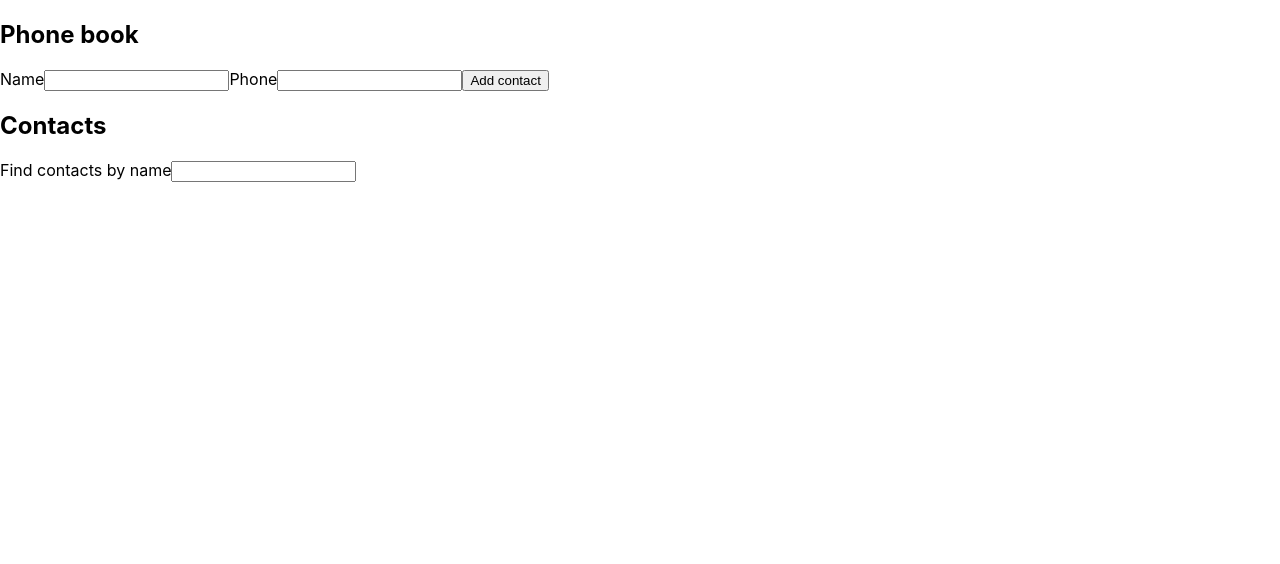
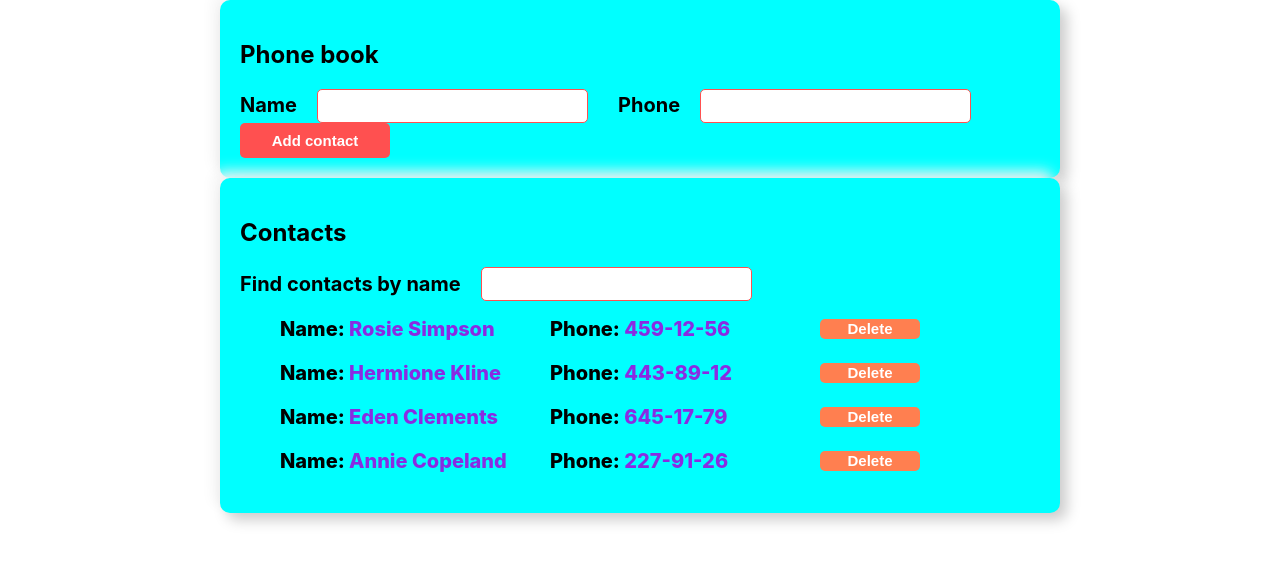
Before and after one commit to RoRomario360/goit-react-hw-02-phonebook, a React (Create React App) app: page / in a window 1280 px wide. Shown: the top 564 px of the page. Built offline with nearby package versions, Linux system fonts and the light colour scheme.

Commit message:
style-finish

```diff
--- a/src/components/App.jsx
+++ b/src/components/App.jsx
@@ -6,7 +6,12 @@ import Filter from './Filter/Filter';
 
 export class App extends Component {
   state = {
-    contacts: [],
+    contacts: [
+      { id: 'id-1', name: 'Rosie Simpson', number: '459-12-56' },
+      { id: 'id-2', name: 'Hermione Kline', number: '443-89-12' },
+      { id: 'id-3', name: 'Eden Clements', number: '645-17-79' },
+      { id: 'id-4', name: 'Annie Copeland', number: '227-91-26' },
+    ],
     filter: '',
     name: '',
     number: '',
--- a/src/components/ContactForm/ContactForm.jsx
+++ b/src/components/ContactForm/ContactForm.jsx
@@ -1,5 +1,6 @@
 import { nanoid } from 'nanoid';
 import { Component } from 'react';
+import s from './ContactForm.module.css';
 
 export class Form extends Component {
   state = {
@@ -22,9 +23,10 @@ export class Form extends Component {
     const { name, number } = this.state;
     return (
       <form onSubmit={this.onSubmit}>
-        <label>
+        <label className={s.form__label}>
           Name
           <input
+            className={s.input}
             type="text"
             name="name"
             pattern="^[a-zA-Zа-яА-Я]+(([' -][a-zA-Zа-яА-Я ])?[a-zA-Zа-яА-Я]*)*$"
@@ -34,9 +36,10 @@ export class Form extends Component {
             onChange={this.handleChange}
           />
         </label>
-        <label>
+        <label className={s.form__label}>
           Phone
           <input
+            className={s.input}
             type="tel"
             name="number"
             pattern="\+?\d{1,4}?[-.\s]?\(?\d{1,3}?\)?[-.\s]?\d{1,4}[-.\s]?\d{1,4}[-.\s]?\d{1,9}"
@@ -46,7 +49,9 @@ export class Form extends Component {
             onChange={this.handleChange}
           />
         </label>
-        <button type="submit">Add contact</button>
+        <button className={s.contact__btn} type="submit">
+          Add contact
+        </button>
       </form>
     );
   }
--- /dev/null
+++ b/src/components/ContactForm/ContactForm.module.css
@@ -0,0 +1,26 @@
+.form__label {
+  font-size: 20px;
+  font-weight: bold;
+  margin-right: 30px;
+}
+.contact__btn {
+  width: 150px;
+  height: 35px;
+  padding: 5px 10px;
+  border-radius: 5px;
+  border: none;
+  font-size: 15px;
+  font-weight: 600;
+  background-color: rgb(255, 80, 80);
+  color: white;
+}
+.contact__btn:hover {
+  background-color: rgb(136, 23, 23);
+}
+.input {
+  font-size: 20px;
+  border-radius: 5px;
+  height: 30px;
+  margin-left: 20px;
+  border: 1px solid rgb(255, 80, 80);
+}
--- a/src/components/ContactList/ContactList.jsx
+++ b/src/components/ContactList/ContactList.jsx
@@ -1,13 +1,22 @@
+import s from './ContactList.module.css';
 export default function ContactList({ contactList, onDelete }) {
   return (
     <ul>
       {contactList.map(({ id, name, number }) => {
         return (
-          <li key={id}>
-            <p>Name: {name}</p>
-            <p>Phone: {number}</p>
+          <li className={s.contact__item} key={id}>
+            <p className={s.contact__text}>
+              Name: <span className={s.contact__num}>{name}</span>
+            </p>
+            <p className={s.contact__text}>
+              Phone: <span className={s.contact__num}>{number}</span>
+            </p>
 
-            <button type="button" onClick={() => onDelete(id)}>
+            <button
+              className={s.contact__btn}
+              type="button"
+              onClick={() => onDelete(id)}
+            >
               Delete
             </button>
           </li>
--- /dev/null
+++ b/src/components/ContactList/ContactList.module.css
@@ -0,0 +1,30 @@
+.contact__item {
+  list-style: none;
+  display: flex;
+  align-items: center;
+  margin-bottom: 20px;
+}
+
+.contact__text {
+  width: 250px;
+  margin: 0;
+  margin-right: 20px;
+  font-size: 20px;
+  font-weight: 800;
+}
+.contact__num {
+  color: blueviolet;
+}
+.contact__btn {
+  width: 100px;
+  height: 20px;
+  border-radius: 5px;
+  border: none;
+  font-size: 15px;
+  font-weight: 600;
+  background-color: coral;
+  color: white;
+}
+.contact__btn:hover {
+  background-color: chocolate;
+}
--- a/src/components/Container/Container.jsx
+++ b/src/components/Container/Container.jsx
@@ -1,6 +1,7 @@
+import s from './Container.module.css';
 export default function Container({ title, children }) {
   return (
-    <div>
+    <div className={s.form__container}>
       <h2>{title}</h2>
       {children}
     </div>
--- /dev/null
+++ b/src/components/Container/Container.module.css
@@ -0,0 +1,10 @@
+.form__container {
+  padding: 20px;
+  background-color: aqua;
+  width: 800px;
+  margin-left: auto;
+  margin-right: auto;
+  border-radius: 10px;
+
+  box-shadow: 7px 7px 14px #cccccc, -7px -7px 14px #f4f4f4;
+}
--- a/src/components/Filter/Filter.jsx
+++ b/src/components/Filter/Filter.jsx
@@ -1,8 +1,16 @@
+import s from './Filter.module.css';
+
 export default function Filter({ filterContacts, handlerFilterUsers }) {
   return (
-    <label>
+    <label className={s.form__label}>
       Find contacts by name
-      <input type="text" name="name" required onChange={handlerFilterUsers} />
+      <input
+        className={s.input}
+        type="text"
+        name="name"
+        required
+        onChange={handlerFilterUsers}
+      />
     </label>
   );
 }
--- /dev/null
+++ b/src/components/Filter/Filter.module.css
@@ -0,0 +1,15 @@
+.input {
+  font-size: 20px;
+  border-radius: 5px;
+  height: 30px;
+  margin-left: 20px;
+  border: 1px solid rgb(255, 80, 80);
+}
+
+.form__label {
+  display: flex;
+  align-items: center;
+  font-size: 20px;
+  font-weight: bold;
+  margin-right: 30px;
+}
```
